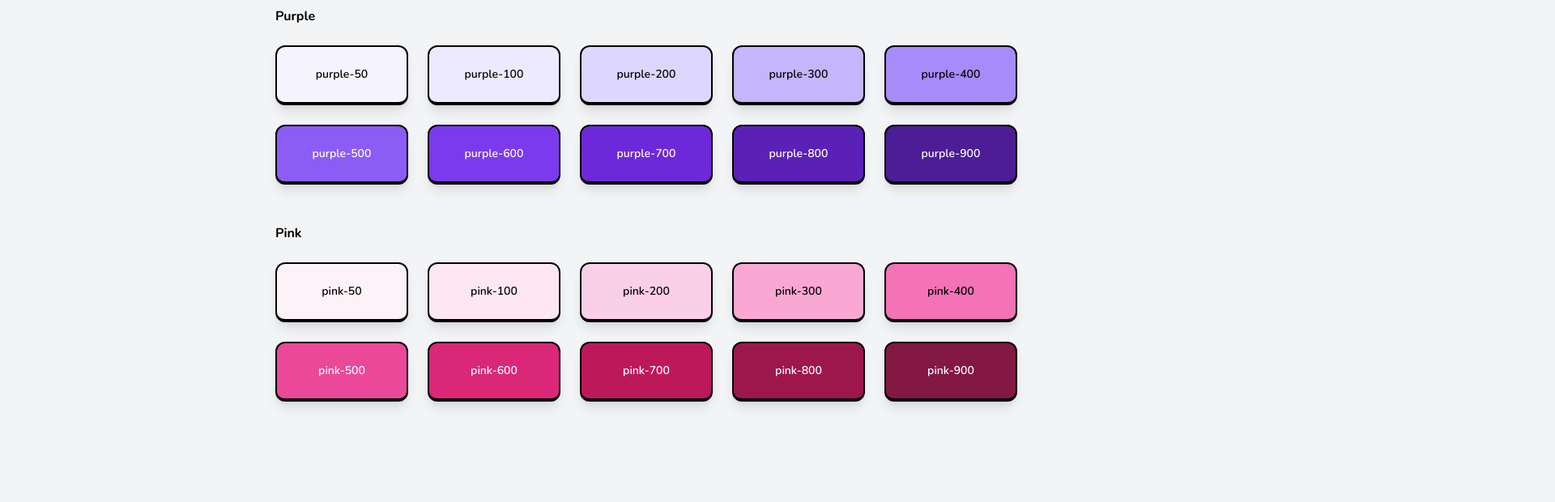
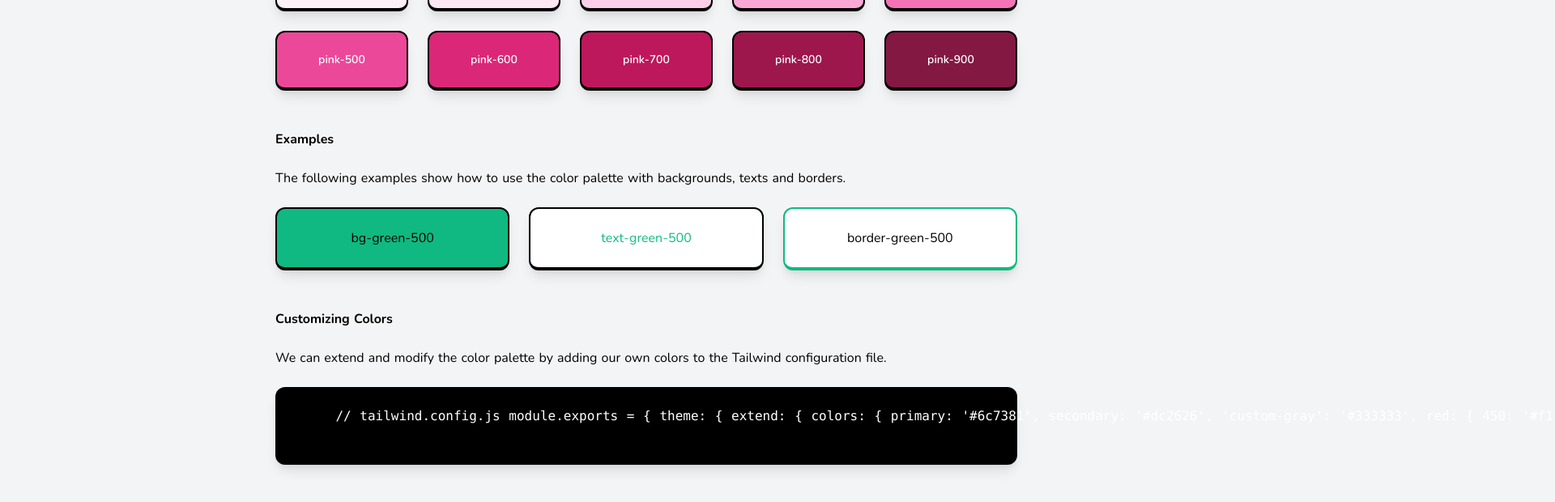
Before and after one commit to juankbrera/tailwind-guide, a Nuxt app: page / in a window 1280 px wide. Shown: the part 4752-5372 px from the top of the page at 81% size, 1920 px wide, since content can reach past the window. Before the commit the page ends 5320 px from the top, so only its background shows below. Built offline with nearby package versions, Linux system fonts and the light colour scheme.

Commit message:
adding color customization

```diff
--- a/components/sections/colors.vue
+++ b/components/sections/colors.vue
@@ -2,15 +2,14 @@
   <ui-section-container>
     <ui-section-title>Colors</ui-section-title>
     <p>
-      The following color pallet can be applied to backgrounds (E.g.
+      The following color palette can be applied to backgrounds (E.g.
       bg-red-500), text (E.g. text-gray-600) and borders (E.g. border-blue-700).
     </p>
 
-    <div v-for="utility in typography.colorPalette.utilities" :key="utility">
-      <ui-section-subtitle>{{ utility }}</ui-section-subtitle>
-      <ui-sample-grid :class="typography.colorPalette.gridClasses">
+    <div v-for="utility in colors.colorPalette.utilities" :key="utility">
+      <ui-sample-grid :class="colors.colorPalette.gridClasses">
         <ui-sample-bordered-box
-          v-for="level in typography.colorPalette.levels"
+          v-for="level in colors.colorPalette.levels"
           :key="level"
           :class="'bg-' + utility + '-' + level"
         >
@@ -23,6 +22,48 @@
         </ui-sample-bordered-box>
       </ui-sample-grid>
     </div>
+
+    <ui-section-subtitle>
+      {{ colors.examples.title }}
+    </ui-section-subtitle>
+    <p>
+      The following examples show how to use the color palette with backgrounds,
+      texts and borders.
+    </p>
+    <ui-sample-grid :class="colors.examples.gridClasses">
+      <ui-sample-bordered-box
+        v-for="utility in colors.examples.utilities"
+        :key="utility"
+        :class="utility"
+      >
+        {{ utility }}
+      </ui-sample-bordered-box>
+    </ui-sample-grid>
+
+    <ui-section-subtitle>Customizing Colors</ui-section-subtitle>
+    <p>
+      We can extend and modify the color palette by adding our own colors to the
+      Tailwind configuration file.
+    </p>
+
+    <!-- prettier-ignore -->
+    <ui-code-block>
+        // tailwind.config.js
+        module.exports = {
+          theme: {
+            extend: {
+              colors: {
+                primary: '#6c7381',
+                secondary: '#dc2626',
+                'custom-gray': '#333333',
+                red: {
+                  450: '#f15554'
+                },
+              }
+            }
+          }
+        }
+    </ui-code-block>
   </ui-section-container>
 </template>
 
@@ -30,7 +71,7 @@
 export default {
   data() {
     return {
-      typography: {
+      colors: {
         colorPalette: {
           title: 'Color Palette',
           gridClasses: 'grid-cols-5',
@@ -57,6 +98,11 @@ export default {
             '900',
           ],
         },
+        examples: {
+          title: 'Examples',
+          gridClasses: 'grid-cols-3',
+          utilities: ['bg-green-500', 'text-green-500', 'border-green-500'],
+        },
       },
     }
   },
--- /dev/null
+++ b/components/ui/code-block.vue
@@ -0,0 +1,7 @@
+<template>
+  <pre class="bg-black rounded-xl shadow-lg text-white">
+    <code>
+      <slot />
+    </code>
+  </pre>
+</template>
```
